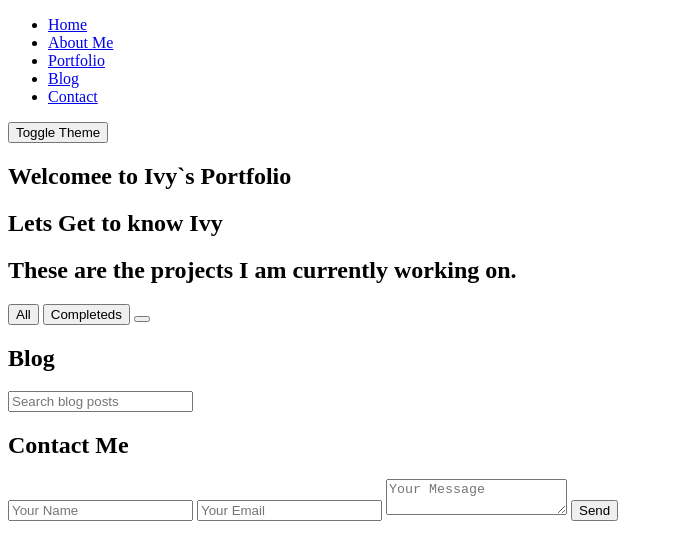
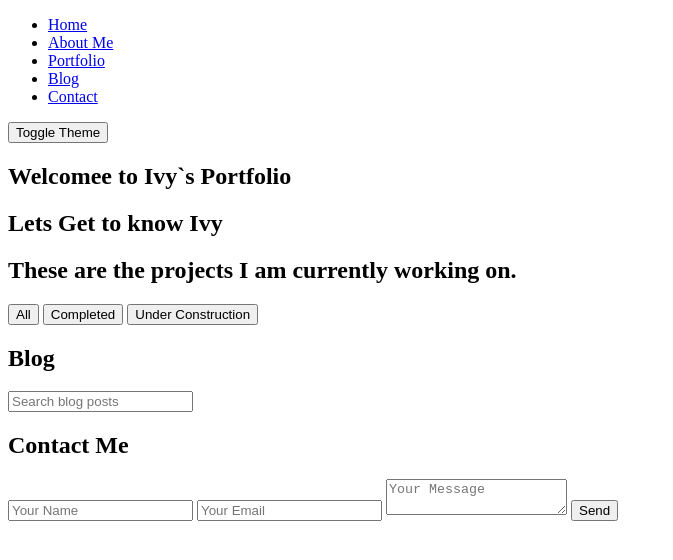
Before and after one commit to IvyNjenga12/test, a plain HTML site: page index.html in a window 1280 px wide. Shown: the whole page, without its empty margins (0-673 px from the left). Drawn offline with Linux system fonts and the light colour scheme.

Commit message:
Update index.html

```diff
--- a/index.html
+++ b/index.html
@@ -32,8 +32,8 @@
         <h2>These are the projects I am currently working on. </h2>
         <div>
             <button id ="All">All</button>
-            <button id = "Completed">Completeds</button>
-            <button id = "Under Construction"></button>
+            <button id = "Completed">Completed</button>
+            <button id = "Under Construction">Under Construction</button>
         </div>
 
         <section id="blog">
```
